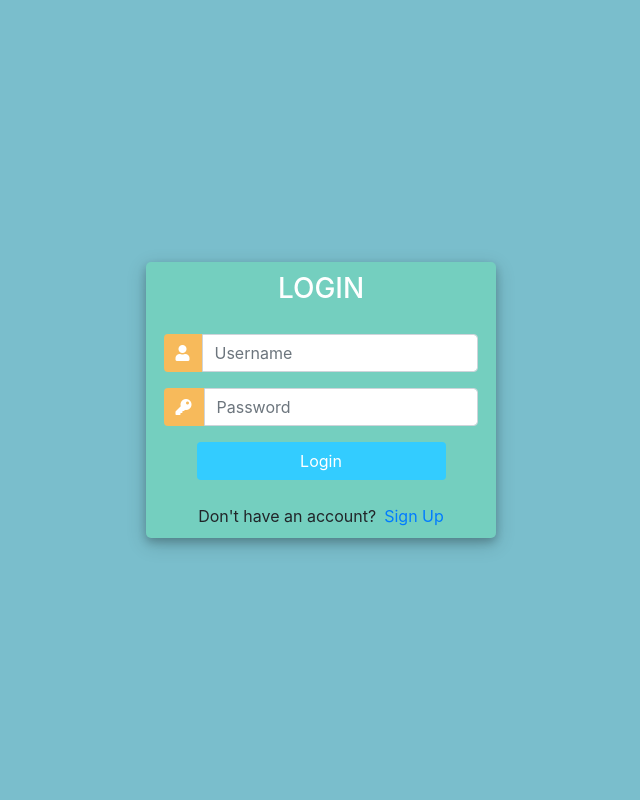
After one commit to ktv-sky/crm, a Django app: page /login/ in a window 1280 px wide. The commit adds this page. Shown: the whole page, without its empty margins (319-959 px from the left). Run offline with Django 3.2, Linux system fonts and the light colour scheme; some libraries are stand-ins or nearby versions.

Commit message:
Add registration, login, logout

```diff
--- /dev/null
+++ b/accounts/templates/accounts/login.html
@@ -0,0 +1,125 @@
+<!DOCTYPE html>
+<html>
+
+<head>
+	<title>Login</title>
+	<link rel="stylesheet" href="https://stackpath.bootstrapcdn.com/bootstrap/4.1.3/css/bootstrap.min.css" integrity="sha384-MCw98/SFnGE8fJT3GXwEOngsV7Zt27NXFoaoApmYm81iuXoPkFOJwJ8ERdknLPMO" crossorigin="anonymous">
+	<script src="https://ajax.googleapis.com/ajax/libs/jquery/3.3.1/jquery.min.js"></script>
+	<link rel="stylesheet" href="https://use.fontawesome.com/releases/v5.6.1/css/all.css" integrity="sha384-gfdkjb5BdAXd+lj+gudLWI+BXq4IuLW5IT+brZEZsLFm++aCMlF1V92rMkPaX4PP" crossorigin="anonymous">
+
+
+	<style>
+		body,
+		html {
+			margin: 0;
+			padding: 0;
+			height: 100%;
+			background: #7abecc !important;
+		}
+		.user_card {
+			width: 350px;
+			margin-top: auto;
+			margin-bottom: auto;
+			background: #74cfbf;
+			position: relative;
+			display: flex;
+			justify-content: center;
+			flex-direction: column;
+			padding: 10px;
+			box-shadow: 0 4px 8px 0 rgba(0, 0, 0, 0.2), 0 6px 20px 0 rgba(0, 0, 0, 0.19);
+			-webkit-box-shadow: 0 4px 8px 0 rgba(0, 0, 0, 0.2), 0 6px 20px 0 rgba(0, 0, 0, 0.19);
+			-moz-box-shadow: 0 4px 8px 0 rgba(0, 0, 0, 0.2), 0 6px 20px 0 rgba(0, 0, 0, 0.19);
+			border-radius: 5px;
+
+		}
+
+		.form_container {
+			margin-top: 20px;
+		}
+
+		#form-title{
+			color: #fff;
+
+		}
+
+		.login_btn {
+			width: 100%;
+			background: #33ccff !important;
+			color: white !important;
+		}
+		.login_btn:focus {
+			box-shadow: none !important;
+			outline: 0px !important;
+		}
+		.login_container {
+			padding: 0 2rem;
+		}
+		.input-group-text {
+			background: #f7ba5b !important;
+			color: white !important;
+			border: 0 !important;
+			border-radius: 0.25rem 0 0 0.25rem !important;
+		}
+		.input_user,
+		.input_pass:focus {
+			box-shadow: none !important;
+			outline: 0px !important;
+		}
+
+		#messages{
+			background-color: grey;
+			color: #fff;
+			padding: 10px;
+			margin-top: 10px;
+		}
+	</style>
+
+</head>
+<body>
+	<div class="container h-100">
+		<div class="d-flex justify-content-center h-100">
+			<div class="user_card">
+				<div class="d-flex justify-content-center">
+
+
+					<h3 id="form-title">LOGIN</h3>
+				</div>
+				<div class="d-flex justify-content-center form_container">
+					<form method="POST" action="">
+            {% csrf_token %}
+						<div class="input-group mb-3">
+							<div class="input-group-append">
+								<span class="input-group-text"><i class="fas fa-user"></i></span>
+							</div>
+							<input type="text" name="username" placeholder="Username" class="form-control">
+						</div>
+						<div class="input-group mb-2">
+							<div class="input-group-append">
+								<span class="input-group-text"><i class="fas fa-key"></i></span>
+							</div>
+								<input type="password" name="password" placeholder="Password" class="form-control" >
+						</div>
+
+							<div class="d-flex justify-content-center mt-3 login_container">
+				 				<input class="btn login_btn" type="submit" value="Login">
+				   			</div>
+					</form>
+
+				</div>
+
+        {% for message in messages %}
+          <p id="messages">{{ message }}</p>
+        {% endfor %}
+
+				<div class="mt-4">
+					<div class="d-flex justify-content-center links">
+						Don't have an account? <a href="{% url 'register' %}" class="ml-2">Sign Up</a>
+					</div>
+
+				</div>
+			</div>
+		</div>
+	</div>
+</body>
+
+</html>
--- a/accounts/urls.py
+++ b/accounts/urls.py
@@ -18,5 +18,8 @@ urlpatterns = [
     path(
         'delete_order/<int:order_id>/', views.delete_order,
         name='delete_order'
-    )
+    ),
+    path('register/', views.register_page, name='register'),
+    path('login/', views.login_page, name='login'),
+    path('logout/', views.logout_page, name='logout')
 ]
--- a/accounts/views.py
+++ b/accounts/views.py
@@ -1,10 +1,55 @@
+from django.contrib import messages
+from django.contrib.auth import authenticate, login, logout
+from django.contrib.auth.decorators import login_required
 from django.shortcuts import get_object_or_404, redirect, render
 
 from .filters import OrderFilter
-from .forms import OrderForm
+from .forms import CreateUserForm, OrderForm
 from .models import Customer, Order, Product
 
 
+def register_page(request):
+    if request.user.is_authenticated:
+        return redirect('home')
+    else:
+        form = CreateUserForm()
+        if request.method == 'POST':
+            form = CreateUserForm(data=request.POST)
+            if form.is_valid():
+                form.save()
+                user = form.cleaned_data.get('username')
+                messages.success(request, 'Account was created for ' + user)
+                return redirect('login')
+
+        return render(request, 'accounts/register.html', {
+            'form': form
+        })
+
+
+def login_page(request):
+    if request.user.is_authenticated:
+        return redirect('home')
+    else:
+        if request.method == 'POST':
+            username = request.POST.get('username')
+            password = request.POST.get('password')
+            user = authenticate(request, username=username, password=password)
+            if user is not None:
+                login(request, user)
+                return redirect('home')
+            else:
+                messages.info(request, 'Username or Password is incorrect')
+
+        return render(request, 'accounts/login.html', {})
+
+
+def logout_page(request):
+    logout(request)
+
+    return redirect('login')
+
+
+@login_required(login_url='login')
 def home(request):
     orders = Order.objects.all()
     customers = Customer.objects.all()
@@ -24,6 +69,7 @@ def home(request):
     })
 
 
+@login_required(login_url='login')
 def products(request):
     products = Product.objects.all()
     return render(request, 'accounts/products.html', {
@@ -31,6 +77,7 @@ def products(request):
     })
 
 
+@login_required(login_url='login')
 def customer(request, customer_id):
     customer = get_object_or_404(Customer, id=customer_id)
     orders = customer.order_set.all()
@@ -47,6 +94,7 @@ def customer(request, customer_id):
     })
 
 
+@login_required(login_url='login')
 def create_order(request, customer_id):
     customer = get_object_or_404(Customer, id=customer_id)
     form = OrderForm(initial={'customer': customer})
@@ -62,6 +110,7 @@ def create_order(request, customer_id):
     })
 
 
+@login_required(login_url='login')
 def update_order(request, order_id):
     order = get_object_or_404(Order, id=order_id)
 
@@ -79,6 +128,7 @@ def update_order(request, order_id):
     })
 
 
+@login_required(login_url='login')
 def delete_order(request, order_id):
     order = get_object_or_404(Order, id=order_id)
     if request.method == 'POST':
```
Also changed, not shown: accounts/forms.py (+11 -0 lines), accounts/templates/accounts/navbar.html (+16 -0 lines), accounts/templates/accounts/register.html (added, +139 -0 lines).
